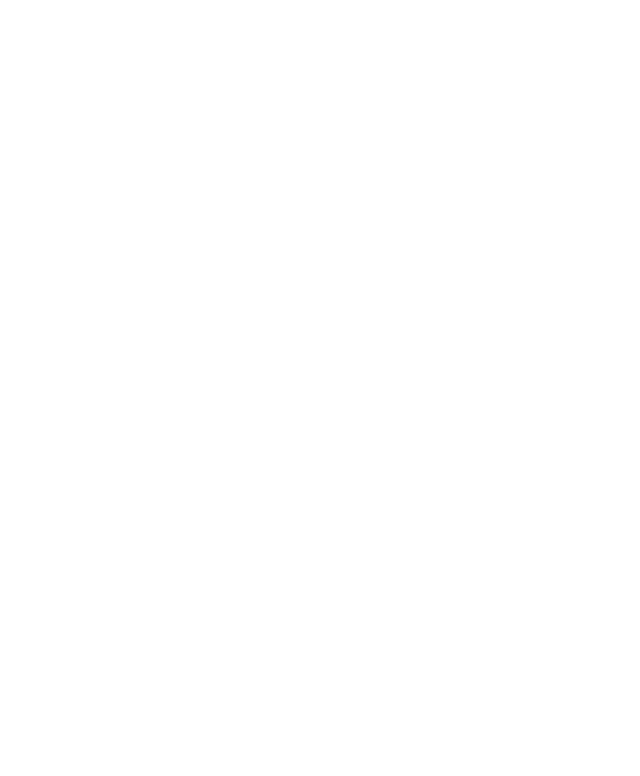
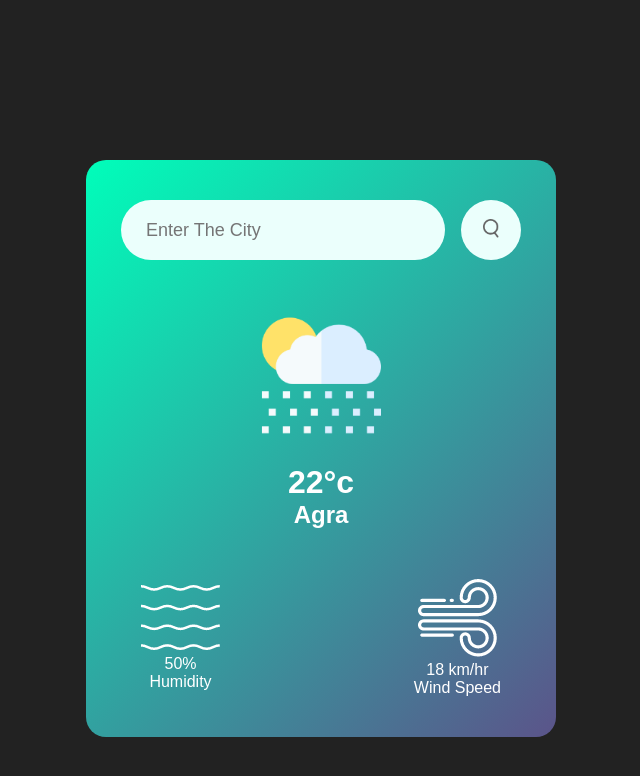
Before and after one commit to Ajay-git90/Hackathon, a plain HTML site: page index.html in a window 1280 px wide. Shown: the whole page, without its empty margins (319-959 px from the left). Drawn offline with Linux system fonts and the light colour scheme.

Commit message:
hackathon final project branch 1 by Abhi

```diff
--- a/index.html
+++ b/index.html
@@ -1,14 +1,46 @@
 <!DOCTYPE html>
 <html lang="en">
+
 <head>
     <meta charset="UTF-8">
     <meta name="viewport" content="width=device-width, initial-scale=1.0">
     <title>Weather Website</title>
     <link rel="stylesheet" href="style.css">
 </head>
+
 <body>
-    <div class="b0x">
-        <h1></h1>
+    <div class="box">
+        <div class="search">
+            <input type="text" placeholder="Enter The City" spellcheck="false">
+            <button id="lens"><img src="search.png"></button>
+        </div>
+        <div class="Weather">
+            <img src="rain.png" class="weather-icon">
+            <h1 class="temp">22°c</h1>
+            <h2 class="city">Agra</h2>
+            <div class="details">
+                <div class="col">
+                    <img src="humidity.png">
+
+                    <div>
+                        <p class="humidity">50%</p>
+                        <p>Humidity</p>
+
+                    </div>
+                </div>
+                <div class="win">
+                    <img src="wind.png">
+
+                    <div>
+                        <p class="wind-speed">18 km/hr</p>
+                        <p>Wind Speed</p>
+
+                    </div>
+                </div>
+            </div>
+        </div>
+
+    </div>
 
 
     </div>
@@ -16,4 +48,5 @@
 
 
 </body>
+
 </html>
--- a/style.css
+++ b/style.css
@@ -0,0 +1,85 @@
+* {
+    margin: 0px;
+    padding: 0px;
+    box-sizing: border-box;
+    font-family: 'poppins', sans-serif;
+}
+
+body {
+    background-color: #222;
+    display: flex;
+    justify-content: center;
+    margin-top: 60px;
+}
+
+.box {
+
+    width: 90%;
+    max-width: 470px;
+    color: #fff;
+    margin: 100px auto 0;
+    padding: 40px 35px;
+    border-radius: 20px;
+    text-align: center;
+    background: linear-gradient(135deg, #00feba, #5b548a);
+
+}
+.search{
+    width: 100%;
+    display: flex;
+    justify-content: space-between;
+    align-items: center;
+}
+.search input{
+    border: 0px;
+    outline: 0;
+    background: #ebfffc;
+    color: #555;
+    padding: 10px 25px;
+    height: 60px;
+    border-radius: 30px;
+    flex: 1 ;
+    margin-right: 16px;
+    font-size: 18px;
+}
+.search button {
+    border: 0px;
+    outline: 0;
+    background: #ebfffc;
+    border-radius: 50px;
+    width: 60px;
+    height: 60px;
+    cursor: pointer;
+
+}
+.search button img{
+    width: 16px;
+
+
+}
+.weather-icon{
+    width: 170px;
+    margin-top: 30px ;
+
+
+
+}
+.weather h1{
+    font-size: 80px;
+    font-weight: 500;
+
+}
+.weather h2{
+    font-size: 45px;
+    font-weight: 400;
+ margin-top: -10px;
+
+}
+.details{
+    display: flex;
+    justify-content: space-between;
+    align-items: center;
+    padding: 0 20px;
+    margin-top:  50px;
+
+}
```
Also changed, not shown: clear.png (added), clouds.png (added), drizzle.png (added), humidity.png (added), mist.png (added), rain.png (added), search.png (added), snow.png (added), wind.png (added).
